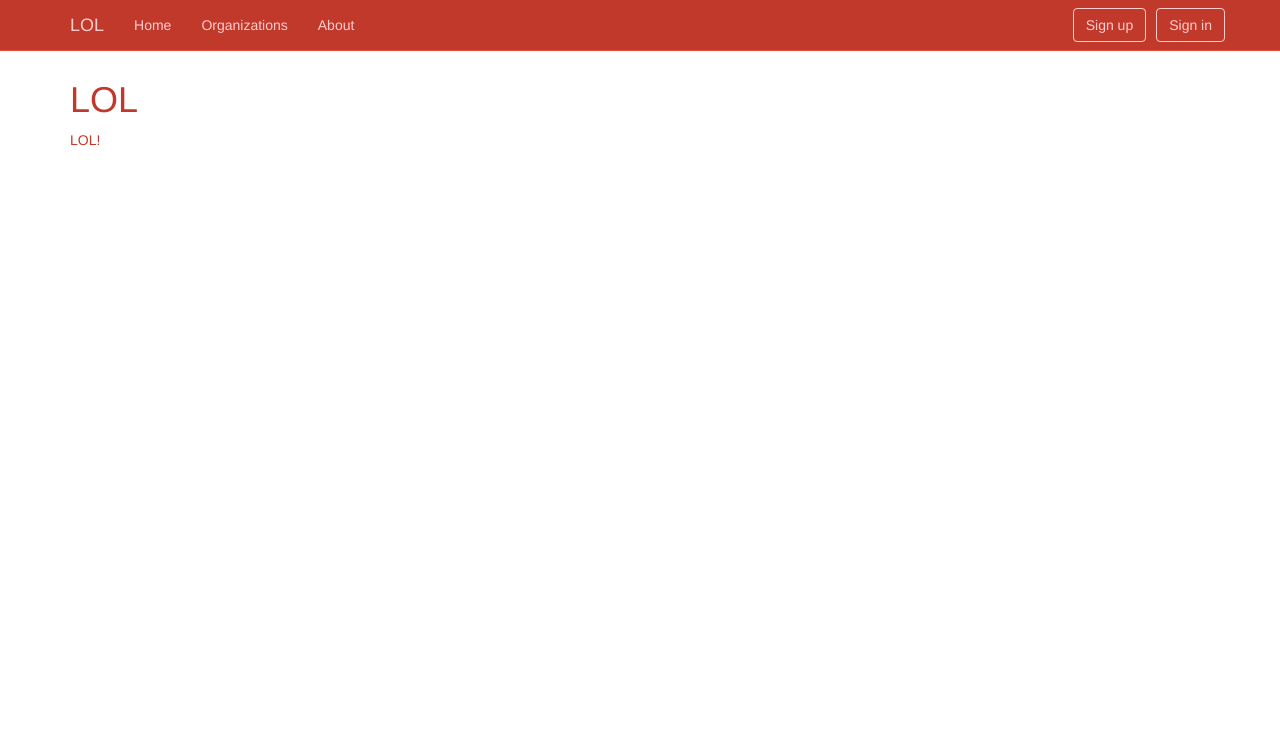
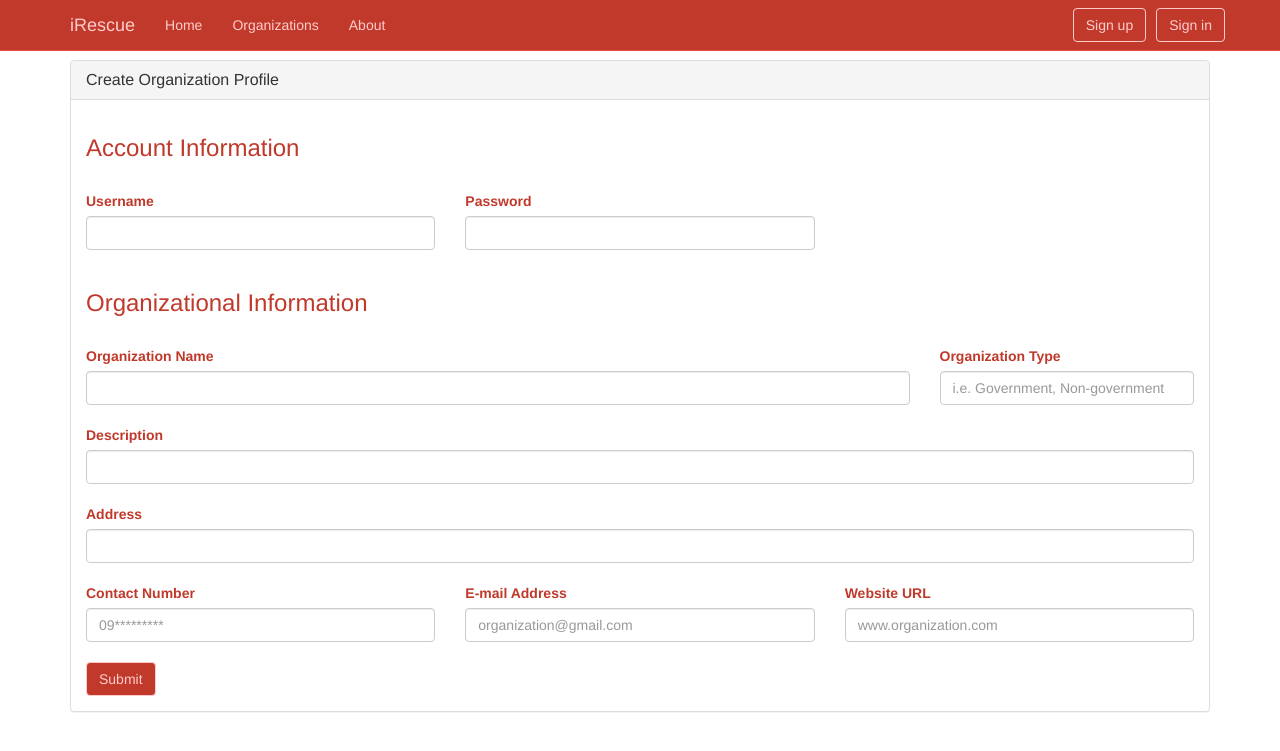
Before and after one commit to RTechSoft/dlab, a CodeIgniter app: page /dlab/index.php/welcome/sign_up in a window 1280 px wide. Shown: the top 751 px of the page. Run offline with CodeIgniter, Linux system fonts and the light colour scheme.

Commit message:
organization sign up and configuration

```diff
--- a/application/config/autoload.php
+++ b/application/config/autoload.php
@@ -52,7 +52,7 @@ $autoload['packages'] = array();
 |	$autoload['libraries'] = array('database', 'session', 'xmlrpc');
 */
 
-$autoload['libraries'] = array('session');
+$autoload['libraries'] = array('session', 'form_validation', 'database');
 
 
 /*
--- a/application/config/database.php
+++ b/application/config/database.php
@@ -50,8 +50,8 @@ $active_record = TRUE;
 
 $db['default']['hostname'] = 'localhost';
 $db['default']['username'] = 'root';
-$db['default']['password'] = 'anette';
-$db['default']['database'] = 'capstone';
+$db['default']['password'] = '';
+$db['default']['database'] = 'irescuedb';
 $db['default']['dbdriver'] = 'mysql';
 $db['default']['dbprefix'] = '';
 $db['default']['pconnect'] = TRUE;
--- a/application/views/signup_view.php
+++ b/application/views/signup_view.php
@@ -32,7 +32,7 @@
                     <span class="icon-bar"></span>
                     <span class="icon-bar"></span>
                 </button>
-                <a class="navbar-brand" href="index.php">LOL</a>
+                <a class="navbar-brand" href="index.php">iRescue</a>
             </div>
 
             <!-- Collect the nav links, forms, and other content for toggling -->
@@ -60,14 +60,83 @@
     </nav>
 
     <div class="container">
+        <div id="page-content-wrapper">
+            <div class="page-content inset">
+                <div class="row">
+                    <div class="col-md-12">
+                        <div class="panel panel-default">
+                            <div class="panel-heading">
+                                <h2 class="panel-title">Create Organization Profile</h2>
+                            </div>
+                            <div class="panel-body">
+                                <div class="reg_form">
+                                    <div class="form" role="form">
+                                        <?php echo validation_errors('<p class="error">'); ?>
+                                        <?php echo form_open_multipart("signup/registration"); ?>
 
-        <div class="row">
-            <div class="col-lg-12">
-                <h1>LOL</h1>
-                <p>LOL!</p>
+                                        <h3>Account Information</h3><br>
+                                        <div class="row">
+                                            <div class="col-xs-4">
+                                                <label for="username">Username</label>
+                                                <input type="text" class="form-control" id="username" name="username" value="<?php echo set_value('username'); ?>" />
+                                            </div>
+                                            <div class="col-xs-4">
+                                                <label for="password">Password</label>
+                                                <input type="password" class="form-control" id="password" name="password" value="<?php echo set_value('password'); ?>" />
+                                            </div>
+                                        </div>
+                                        <br>
+                                        <h3>Organizational Information</h3><br>
+                                        <div class="row">
+                                            <div class="col-xs-9">
+                                                <label for="name">Organization Name</label>
+                                                <input type="text" class="form-control" id="name" name="name" value="<?php echo set_value('name'); ?>" />
+                                            </div>
+                                            <div class="col-xs-3">
+                                                <label for="type">Organization Type</label>
+                                                <input type="text" class="form-control" id="type" name="type" placeholder="i.e. Government, Non-government"value="<?php echo set_value('type'); ?>" />
+                                            </div>
+                                        </div>
+                                        <br>
+                                        <div class="row">
+                                            <div class="col-xs-12">
+                                                <label for="description">Description</label>
+                                                <input type="text" class="form-control" id="description" name="description" value="<?php echo set_value('description'); ?>" />
+                                            </div>
+                                        </div>
+                                        <br>
+                                        <div class="row">
+                                            <div class="col-xs-12">
+                                                <label for="address">Address</label>
+                                                <input type="text" class="form-control" id="address" name="address" value="<?php echo set_value('address'); ?>" />
+                                            </div>
+                                        </div>
+                                        <br>
+                                        <div class="row">
+                                            <div class="col-xs-4">
+                                                <label for="hotline">Contact Number</label>
+                                                <input type="text" class="form-control" id="hotline" name="hotline" placeholder="09*********" value="<?php echo set_value('hotline'); ?>" />
+                                            </div>
+                                            <div class="col-xs-4">
+                                                <label for="email_address">E-mail Address</label>
+                                                <input type="text" class="form-control" id="email_address" name="email_address" placeholder="organization@gmail.com" value="<?php echo set_value('email_address'); ?>" />
+                                            </div>
+                                            <div class="col-xs-4">
+                                                <label for="website">Website URL</label>
+                                                <input type="text" class="form-control" id="website" name="website" placeholder="www.organization.com"value="<?php echo set_value('website'); ?>" />
+                                            </div>
+                                        </div>
+                                        <br>
+                                        <input type="submit" class="btn btn-default" value="Submit" />
+                                        <?php echo form_close(); ?>
+                                    </div>
+                                </div>
+                            </div>
+                        </div>
+                    </div>
+                </div>
             </div>
         </div>
-
     </div>
     <!-- /.container -->
 
```
Also changed, not shown: application/controllers/signup.php (added, +34 -0 lines), application/controllers/welcome.php (+3 -5 lines), application/models/organization_model.php (+16 -0 lines).
